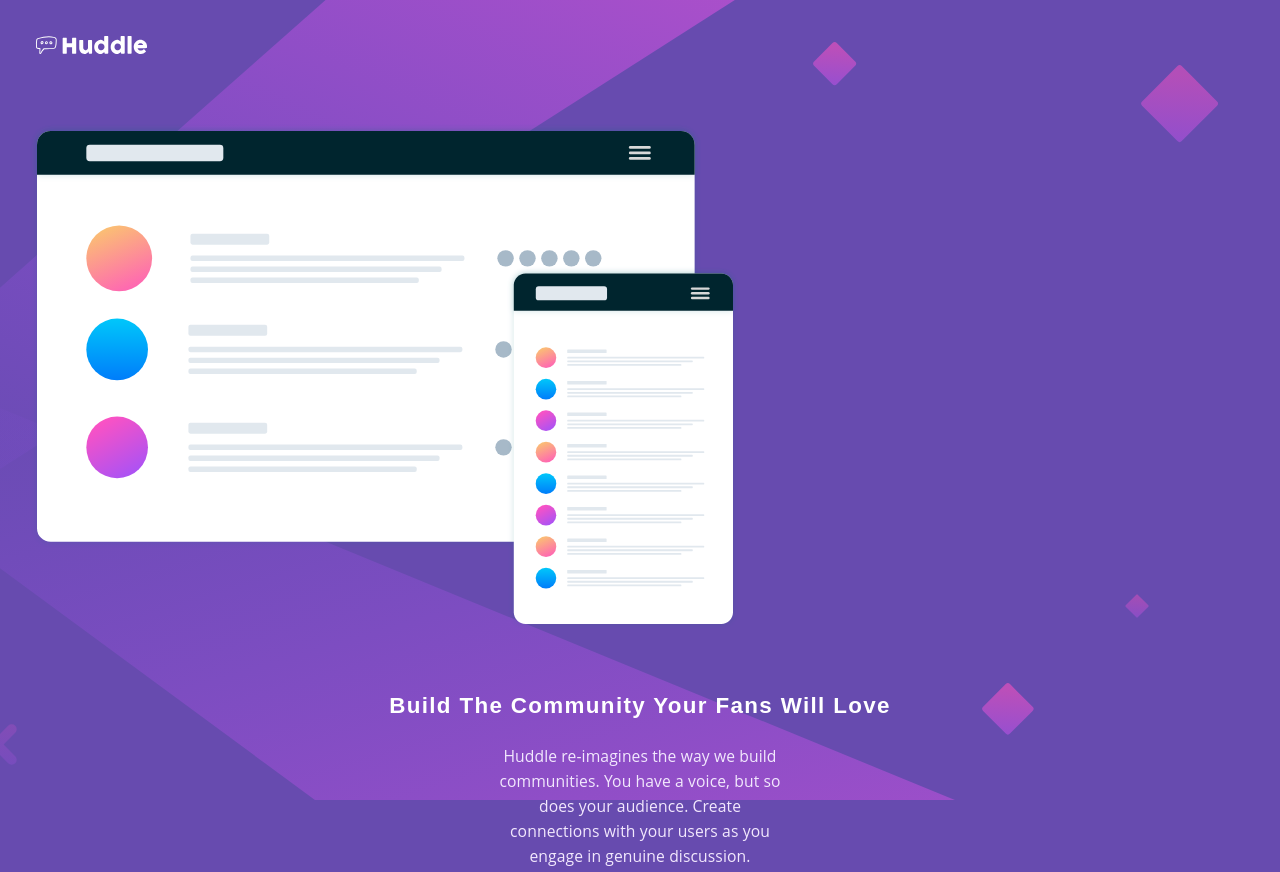
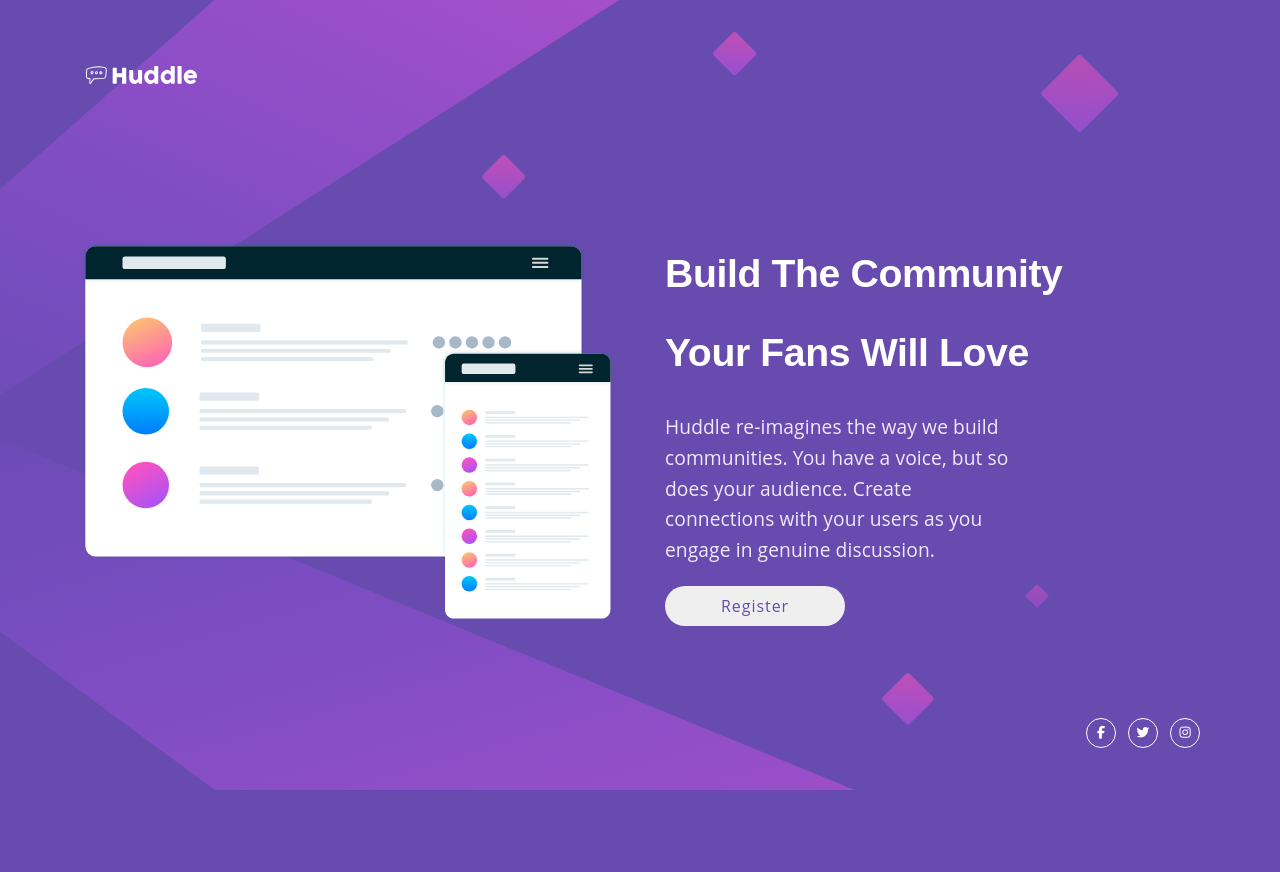
Before and after one commit to Saurav-98/Huddle-landing-page-with-single-introductory-section, a plain HTML site: page index.html in a window 1280 px wide. Shown: the top 872 px of the page. After the commit the page ends 843 px from the top, so only its background shows below. Drawn offline with Linux system fonts and the light colour scheme.

Commit message:
added desktop responsive styles

```diff
--- a/styles.css
+++ b/styles.css
@@ -65,7 +65,8 @@ body {
     font-size: 0.98rem;
     line-height: 1.6;
     color: #F2E8FD;
-    width: 290px;
+    max-width: 360px;
+
     margin: 0 auto;
     margin-top: 20px;
     letter-spacing: 0.1px;
@@ -99,7 +100,7 @@ body {
     font-size: 0.8rem;
 }
 .social-icon-section {
-    width: 100%;
+
     margin-top: 64px;
     display: flex;
     justify-content: center;
@@ -108,11 +109,82 @@ body {
 }
 
 
-@media screen and (min-width:560px){
+@media screen and (min-width:680px){
     body{
         max-height: 800px;
         background-image: url('./images/bg-desktop.svg');
-        background-size: auto;
-        background-position-x: -100px;
+        background-size: cover;
+        background-position-x:-200px;
+        background-position-y:-10px;
+
+
+    }
+    .container {
+        padding: 60px 80px;
+        display: flex;
+        flex-direction: column;
+        max-width: 1440px;
+        margin: 0 auto;
+    }
+    main {
+        margin-top: 60px;
+        display: flex;
+        justify-content: center;
+        align-items: center;
+        height: 500px;
+
+    }
+    .hero-section {
+        flex: 1;
+        width: 60%;
+    }
+    .info-section {
+        width: 40%;
+        flex: 1;
+        margin-left: 50px;
+        text-align: left;
+
+    }
+    .info-section-text {
+        margin-left: 0;
+        font-size: 1.2rem;
+    }
+    .info-section-title{
+       width: 400px;
+       font-size: 2.45rem;
+       letter-spacing: -0.01em;
+       line-height: 2;
+    }
+    .register-btn {
+        font-size: 1rem;
+    }
+    .social-icon-section {
+        align-self: end;
+
+    }
+    .social-icons {
+        width: 30px;
+        height: 30px;
+    }
+
+
+}
+
+@media screen and (max-width:1060px){
+    .info-section-title{
+        font-size: 2rem;
+        line-height: 1.8;
+    }
+    .info-section-text {
+        font-size: 1rem;
     }
 }
+@media screen and (max-width:860px){
+    .info-section-title{
+        font-size: 1.8rem;
+        line-height: 1.6;
+    }
+    .info-section-text {
+        font-size: 0.9rem;
+    }
+}
```
